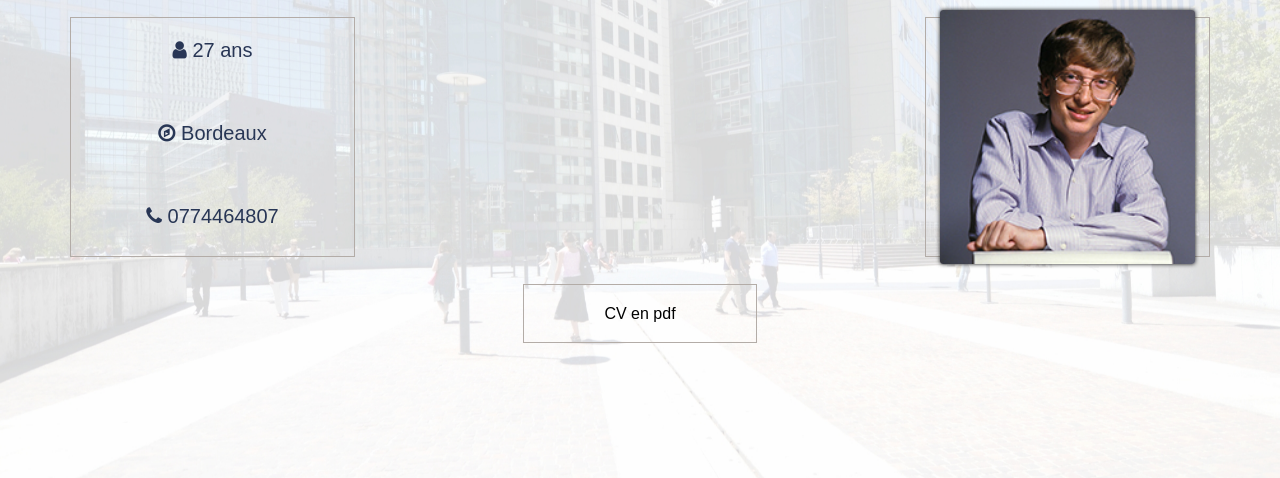
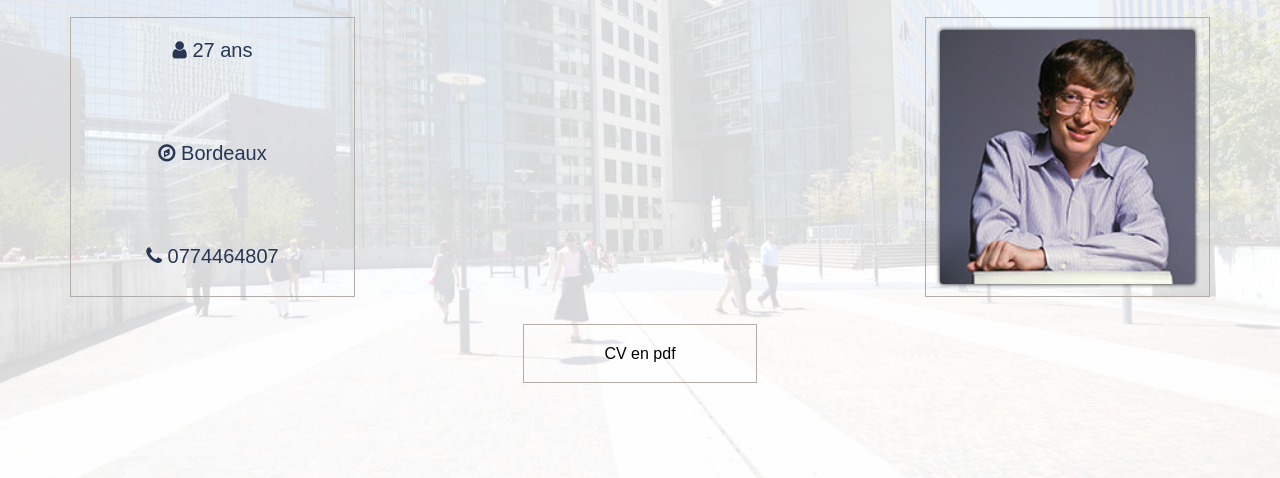
Before and after one commit to ApprendreEtEnseigner/Integration-HTML-CSS-BOOTSTRAP-JS-With-FromScratch, a website: page index.html in a window 1280 px wide. Shown: the part 322-800 px from the top of the page. Drawn offline with nearby package versions, Linux system fonts and the light colour scheme; a web font is replaced by a local one.

Commit message:
integration bibliotheque typed,js

```diff
--- a/index.html
+++ b/index.html
@@ -54,7 +54,7 @@
                     </div>
 
                     <div class="col-6 col-md-3 photo">
-                        <img src="./media/billGates.jpg" alt="photo-Candidat">
+                        <img src="./media/billGates.jpg" alt="photo-candidat">
                     </div>
                 </div>
             </div>
@@ -69,6 +69,9 @@
     <script src="./assets/js/jquery.min.js" type="text/javascript">
 
     </script>
+    <script src="./node_modules/typed.js/dist/typed.module.js" type="text/javascript">
+
+    </script>
 
     <script src="./script.js" type="text/javascript">
 
--- a/style.css
+++ b/style.css
@@ -64,7 +64,7 @@ h2{
 }
 
 .presentation{
-    height: 240px;
+    height: 280px;
     margin-top: 20px;
 }
 
```
Also changed, not shown: package.json (added, +14 -0 lines), 1 other file.
